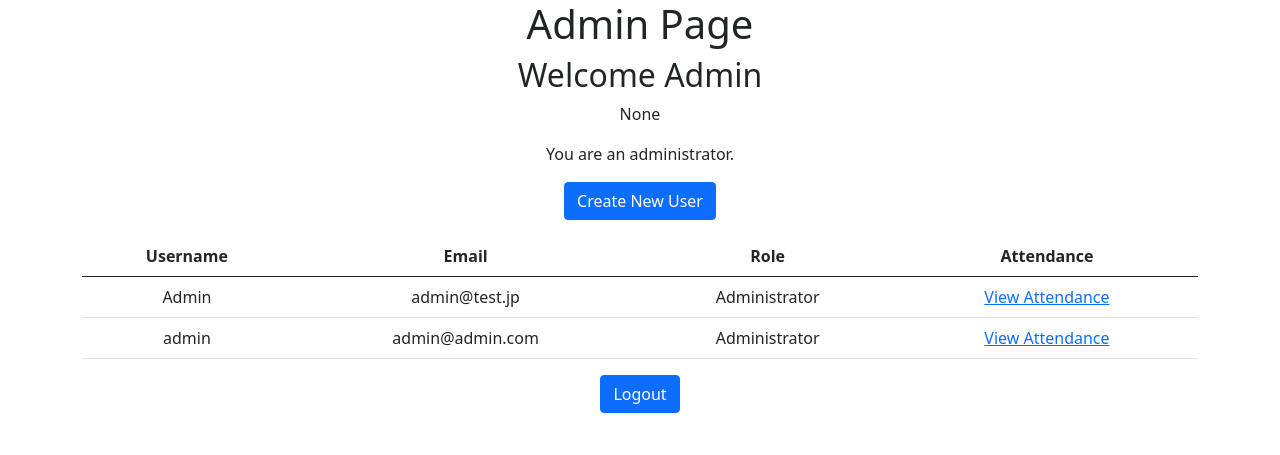
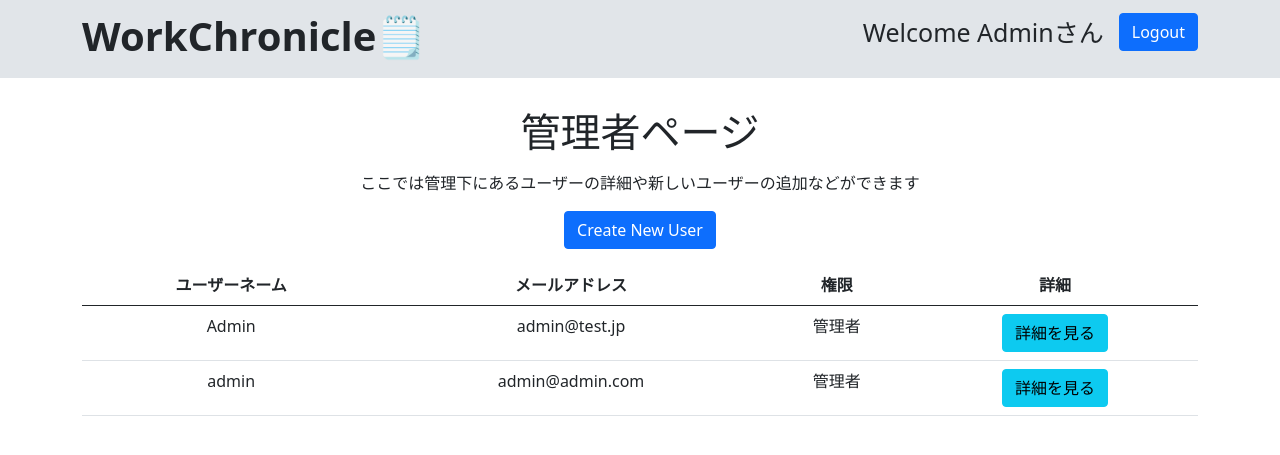
Before and after one commit to coffee-jinn-2002/attendance, a Django app: page /ad/dashboard/ in a window 1280 px wide. Shown: the top 455 px of the page. Run offline with Django 3.2, Linux system fonts and the light colour scheme; a user stored in the database is signed in; data comes from the database, SQL or seed files in the repository; both versions use the stored data as it was after the commit; some libraries are stand-ins or nearby versions.

Commit message:
add css change web design

```diff
--- a/attendance_app/models.py
+++ b/attendance_app/models.py
@@ -52,13 +52,6 @@ class User(AbstractBaseUser, PermissionsMixin):
     def __str__(self):
         return self.username
 
-class Organization(models.Model):
-    name = models.CharField(max_length=100, unique=True)
-
-    def __str__(self):
-        return self.name
-
-
 # 勤怠関連
 class Workday(models.Model):
     user = models.ForeignKey(settings.AUTH_USER_MODEL, on_delete=models.CASCADE)
--- a/attendance_app/templates/attendance_app/admindash.html
+++ b/attendance_app/templates/attendance_app/admindash.html
@@ -2,7 +2,8 @@
 
 {% block title %}
 {% if user.is_authenticated %}
-<div class="h1">Admin Page</div>
+<div class="h1">管理者ページ</div>
+<p class = "h">ここでは管理下にあるユーザーの詳細や新しいユーザーの追加などができます</p>
 {% else %}
 <div class="h1">Main</div>
 {% endif %}
@@ -10,14 +11,6 @@
 
 {% block content %}
 {% if user.is_authenticated %}
-<div class="h2">Welcome {{ user.username }}</div>
-<div>
-    <p>{{user.organization_name}}</p>
-</div>
-
-<p>You are an administrator.</p>
-
-
 
 <a href="{% url 'attendance_app:create_user' %}" class="btn btn-primary">Create New User</a>
 
@@ -27,10 +20,10 @@
 <table class="table">
   <thead>
       <tr>
-          <th>Username</th>
-          <th>Email</th>
-          <th>Role</th>
-          <th>Attendance</th>  <!-- 勤怠記録へのリンク用の列を追加 -->
+          <th>ユーザーネーム</th>
+          <th>メールアドレス</th>
+          <th>権限</th>
+          <th>詳細</th>
       </tr>
   </thead>
   <tbody>
@@ -40,23 +33,18 @@
           <td>{{ other_user.email }}</td>
           <td>
               {% if other_user.is_admin %}
-                  Administrator
+                  管理者
               {% else %}
-                  Regular User
+                  一般ユーザー
               {% endif %}
           </td>
-          <td><a href="{% url 'attendance_app:user_attendance' other_user.user_id %}">View Attendance</a></td>
+          <td><a href="{% url 'attendance_app:user_attendance' other_user.user_id %}" class="btn btn-info">詳細を見る</a></td>
       </tr>
       {% endfor %}
   </tbody>
 </table>
 
-<form action="{% url 'attendance_app:logout' %}" method="post">
-    {% csrf_token %}
-    <button type="submit" class="btn btn-primary">Logout</button>
-</form>
 {% else %}
-<a href="{% url 'attendance_app:signup' %}" class="btn btn-primary">Signup</a>
-<a href="{% url 'attendance_app:login' %}" class="btn btn-primary">Login</a>
+
 {% endif %}
 {% endblock %}
--- a/attendance_app/templates/attendance_app/base.html
+++ b/attendance_app/templates/attendance_app/base.html
@@ -12,9 +12,98 @@
     integrity="sha384-MrcW6ZMFYlzcLA8Nl+NtUVF0sA7MsXsP1UyJoMp4YLEuNSfAP+JcXn/tWtIaxVXM"
     crossorigin="anonymous"></script>
   <title>attendance_app</title>
+  <style>
+    header {
+      background-color: #e1e5e9; /* 薄い灰色 */
+      padding: 10px 0;
+      margin-bottom: 30px;
+    }
+    .header-content {
+      display: flex;
+      justify-content: space-between;
+    }
+    .header-content h4 {
+      display: inline-block;
+      margin-top: auto;
+      font-size: 40px;
+      font-weight: bold;
+    }
+    .left {
+      display: inline-block;
+      display: flex;
+
+    }
+    .username {
+      margin-right: 15px;
+      font-size: 25px;
+      margin-top: 4px;
+    }
+    .logoutform {
+      margin-top: 3px;
+      font-size: 20px;
+    }
+    .time{
+      font-size: 100px;
+      font-weight: bold;
+    }
+    .date{
+      font-size: 50px;
+    }
+    .status {
+      font-size: 40px;
+    }
+    .custom-button {
+      padding: 10px 20px;
+      font-size: 18px;
+      margin-top: 15px;
+      margin-bottom: 15px;
+    }
+    .custom-textarea {
+      height: 150px; /* テキストエリアの高さ */
+      font-size: 16px; /* フォントサイズ */
+
+    }
+    .total_work{
+      font-size: 50px;
+      margin-top: 20px;
+    }
+
+    .part1{
+      margin-top: 70px;
+    }
+    .h{
+      margin-top: 15px;
+    }
+    .bold{
+      font-weight: bold;
+    }
+
+  </style>
+  <script src="https://kit.fontawesome.com/ad7d0f4bf4.js" crossorigin="anonymous"></script>
 </head>
 
 <body>
+  <header>
+    <div class="container">
+      <div class="header-content">
+        <h4>WorkChronicle🗒️</h4>
+      <div class = "left">
+        {% if user.is_authenticated %}
+        <div class="username">
+          <p>Welcome {{ user.username }}さん</p>
+        </div>
+        <div class="logoutform">
+          <form action="{% url 'attendance_app:logout' %}" method="post">
+            {% csrf_token %}
+            <button type="submit" class="btn btn-primary">Logout</button>
+          </form>
+        </div>
+        {% endif %}
+      </div>
+      </div>
+    </div>
+  </header>
+
   <div class="container mx-auto text-center">
     {% block title %}
     {% endblock %}
--- a/attendance_app/templates/attendance_app/user_attendance.html
+++ b/attendance_app/templates/attendance_app/user_attendance.html
@@ -2,7 +2,7 @@
 
 {% block content %}
 <div class="container">
-    <h1>{{ user.username }}'s Attendance Record</h1>
+    <h1>{{ user.username }}'s 詳細ページ</h1>
     <table class="table">
         <thead>
             <tr>
@@ -25,5 +25,7 @@
             {% endfor %}
         </tbody>
     </table>
+    <a href="{% url 'attendance_app:admin_dashboard' %}" class="btn btn-secondary">管理者ダッシュボードに戻る</a>
+
 </div>
 {% endblock %}
--- a/attendance_app/views.py
+++ b/attendance_app/views.py
@@ -105,9 +105,23 @@ class UserDashboardView(LoginRequiredMixin, TemplateView):
             defaults={'status': '出勤前', 'start_time': None, 'end_time': None}
         )
 
+        context['can_start_work'] = True
+
+        # 時間をフォーマットに直す
+        if attendance.total_work_time:
+            total_seconds = attendance.total_work_time.total_seconds()
+            hours = int(total_seconds // 3600)
+            minutes = int((total_seconds % 3600) // 60)
+            seconds = int(total_seconds % 60)
+            formatted_duration = f"{hours}時間{minutes}分{seconds}秒"
+        else:
+            formatted_duration = "0時間0分0秒"
+
         context['workday'] = workday
         context['attendance'] = attendance
-        context['can_start_work'] = True  # 常に出勤を開始できるようにする
+        context['formatted_duration'] = formatted_duration  # Add formatted duration to context
+
+
 
         return context
 
```
Also changed, not shown: attendance_app/templates/attendance_app/index.html (+33 -10 lines), attendance_app/templates/attendance_app/userdash.html (+13 -28 lines), db.sqlite3.
